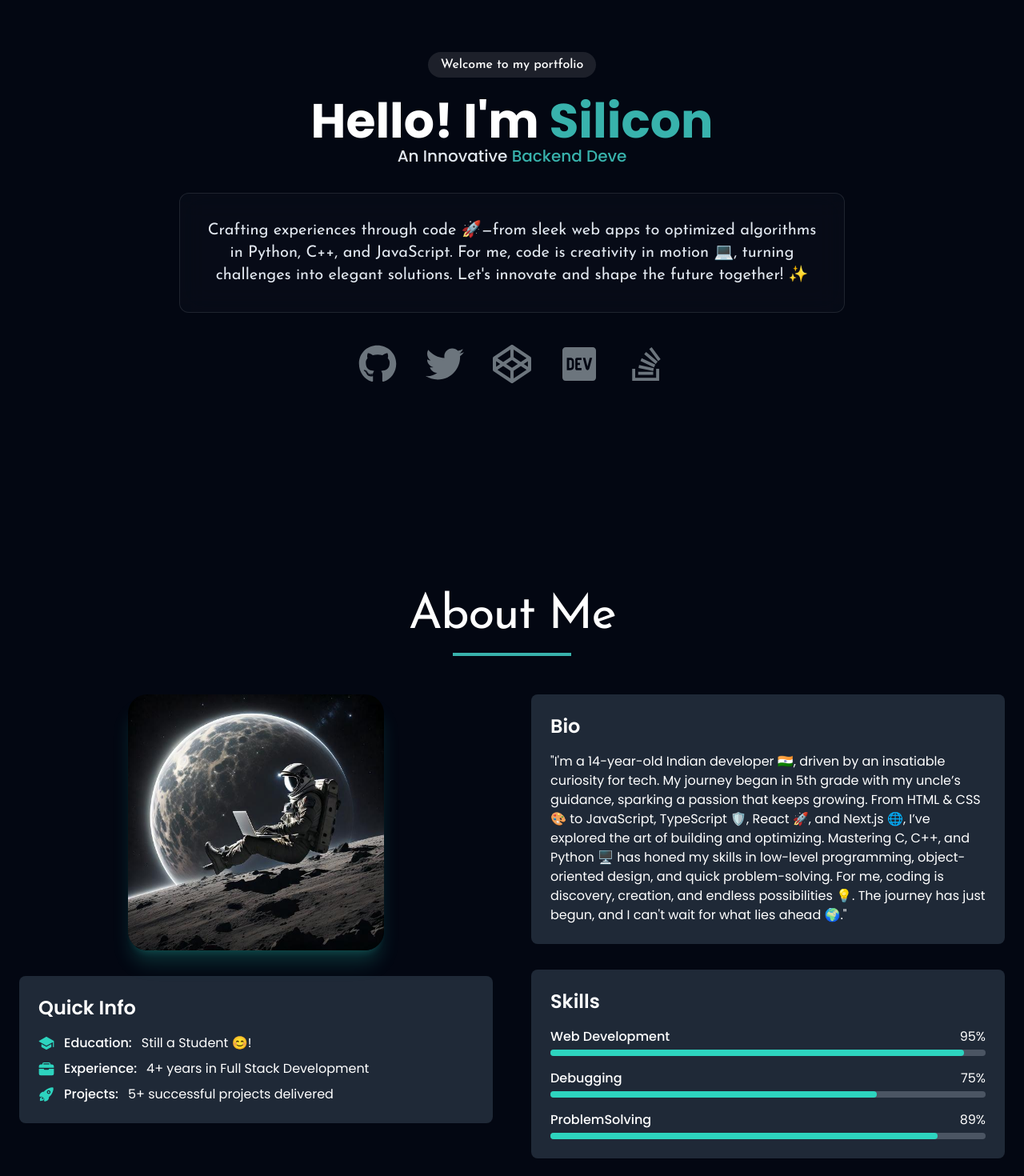
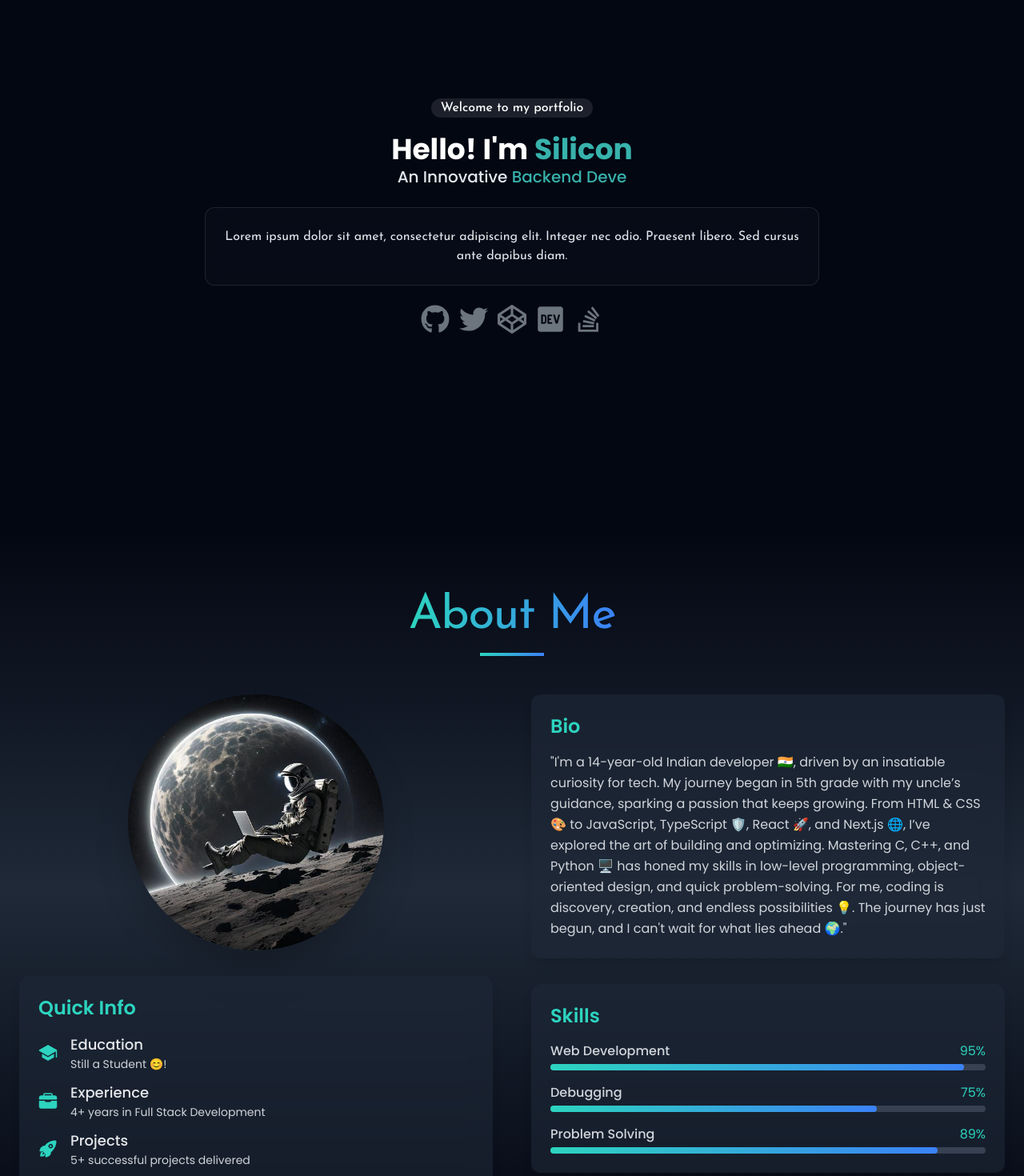
Before and after one commit to CoderSilicon/SIlicon3_3rd, a React (Vite) app: page / in a window 1280 px wide. Shown: the part 140-1610 px from the top of the page at 80% size. Built offline with nearby package versions, Linux system fonts and the light colour scheme.

Commit message:
Some bug fixes for Resolutions!!

```diff
--- a/src/components/FifthPage.jsx
+++ b/src/components/FifthPage.jsx
@@ -17,7 +17,7 @@ const projects = [
 const FifthPage = () => {
   return (
     <section id="proj">
-      <section className="container mx-auto px-4 py-16">
+      <section className="container mx-auto px-4 bg-slate-950 py-16">
         <div className="text-center mb-12">
           <h3 className="text-4xl font-bold mb-4 text-white josefin-sans font-monsterrat">
             Projects
--- a/src/components/FirstPage.jsx
+++ b/src/components/FirstPage.jsx
@@ -1,9 +1,6 @@
-import React, { useState, useEffect, useRef } from "react";
+import React from "react";
 import { useTypewriter, Cursor } from "react-simple-typewriter";
-import gsap from "gsap";
-import { CSSPlugin } from "gsap/all";
 import { motion } from "framer-motion"; // Import Framer Motion
-import { firstPageParagraph } from "../Constant";
 import {
   FaGithub,
   FaLinkedin,
@@ -36,35 +33,35 @@ const FirstPage = () => {
 
   // GlassBox component
   const GlassBox = ({ children }) => (
-    <div className="bg-[rgba(17,24,39,0.3)] backdrop-blur-lg rounded-xl p-8 shadow-none border-[1px] border-[rgba(255,255,255,0.1)] lg:mx-40">
+    <div className="bg-[rgba(17,24,39,0.3)] backdrop-blur-lg rounded-xl p-4 sm:p-6 shadow-none border-[1px] border-[rgba(255,255,255,0.1)] mx-2 sm:mx-4 lg:mx-20">
       {children}
     </div>
   );
 
   return (
-    <section className="Poppins-regular relative z-10 min-h-screen flex flex-col items-center justify-center text-white lg:mx-0 mx-6 sm:mx-4">
-      <div className="p-8 sm:p-16 max-w-full mx-auto  ">
+    <section className="Poppins-regular relative z-10 min-h-screen flex flex-col items-center justify-center text-white px-2 sm:px-4 lg:px-0">
+      <div className="p-4 sm:p-6 lg:p-12 max-w-screen-lg mx-auto">
         {/* Main content */}
         <motion.div
           initial={{ opacity: 0 }}
           animate={{ opacity: 1 }}
           transition={{ duration: 1 }}
         >
-          <div className="text-center mb-8">
+          <div className="text-center mb-6">
             <motion.div
               variants={itemVariants}
               initial="hidden"
               animate="visible"
             >
-              <div className="my-7 josefin-sans">
-                <span className="px-4 py-2 font-medium bg-[rgba(255,255,255,0.1)] rounded-full my-7">
+              <div className="my-5 josefin-sans">
+                <span className="px-3 py-1 font-medium bg-[rgba(255,255,255,0.1)] rounded-full">
                   Welcome to my portfolio
                 </span>
               </div>
-              <h1 className="font-bold text-3xl sm:text-4xl md:text-5xl lg:text-6xl ">
-                Hello! I'm <span className="text-[#38B2AC] ">Silicon</span>
+              <h1 className="font-bold text-xl sm:text-2xl md:text-3xl lg:text-4xl">
+                Hello! I'm <span className="text-[#38B2AC]">Silicon</span>
               </h1>
-              <h3 className="font-medium text-[#E2E8F0] sm:text-lg lg:text-xl">
+              <h3 className="font-medium text-[#E2E8F0] text-base sm:text-lg lg:text-xl">
                 An Innovative{" "}
                 <span className="text-[#38B2AC]">{typeEffect}</span>
               </h3>
@@ -72,25 +69,26 @@ const FirstPage = () => {
           </div>
 
           {/* Glass Box Section */}
-          <div className="text-center mb-8 josefin-sans">
+          <div className="text-center mb-6 josefin-sans">
             <motion.div
               variants={itemVariants}
               initial="hidden"
               animate="visible"
             >
               <GlassBox>
-                <p className="lg:text-xl text-sm leading-7 text-[#E2E8F0]">
-                  {firstPageParagraph}
+                <p className="text-xs sm:text-sm lg:text-base leading-5 sm:leading-6 text-[#E2E8F0]">
+                  {
+                    "Lorem ipsum dolor sit amet, consectetur adipiscing elit. Integer nec odio. Praesent libero. Sed cursus ante dapibus diam."
+                  }
                 </p>
               </GlassBox>
             </motion.div>
           </div>
 
           {/* Contact Button */}
-          <div className="flex justify-center items-center gap-4 sm:gap-6">
-            <div className="flex items-center justify-between">
-              <div className="flex items-center justify-between gap-1 mt-2">
+          <div className="flex flex-wrap justify-center items-center gap-2 sm:gap-3">
             {[
+              // Social icons
               {
                 icon: FaGithub,
                 label: "GitHub",
@@ -114,7 +112,7 @@ const FirstPage = () => {
               {
                 icon: FaStackOverflow,
                 label: "Stack Overflow",
-                    href: "https://https://stackoverflow.com/users/28206480/codersilicon",
+                href: "https://stackoverflow.com/users/28206480/codersilicon",
               },
             ].map((social) => (
               <a
@@ -123,13 +121,11 @@ const FirstPage = () => {
                 href={social.href}
                 target="_blank"
                 rel="noopener noreferrer"
-                    className="bg-none border-none text-4xl lg:hover:text-5xl transition-all sm:text-5xl lg:mx-4 mx-2 text-[#6c757d] cursor-pointer lg:hover:text-slate-100"
+                className="text-2xl sm:text-3xl lg:text-4xl transition-all text-[#6c757d] hover:text-slate-100"
               >
                 <social.icon />
               </a>
             ))}
-              </div>
-            </div>
           </div>
         </motion.div>
       </div>
--- a/src/components/SecondPage.jsx
+++ b/src/components/SecondPage.jsx
@@ -1,13 +1,14 @@
 import React from "react";
 import { motion } from "framer-motion";
-import { IoBook, IoSchool, IoBriefcase, IoRocket } from "react-icons/io5";
+import { IoSchool, IoBriefcase, IoRocket } from "react-icons/io5";
 import img from "../assets/AvatarImg_2.jpg";
 import { secondPageParagraph } from "../Constant";
+
 const SecondPage = () => {
   const skills = [
     { name: "Web Development", level: 95 },
     { name: "Debugging", level: 75 },
-    { name: "ProblemSolving", level: 89 },
+    { name: "Problem Solving", level: 89 },
   ];
 
   const experiences = [
@@ -30,7 +31,7 @@ const SecondPage = () => {
 
   return (
     <section
-      className="flex flex-col justify-center items-center min-h-screen  text-white"
+      className="flex flex-col justify-center items-center min-h-screen text-gray-200 bg-gradient-to-b from-gray-950 via-gray-800 to-gray-950"
       id="about"
     >
       <div className="container px-6 py-20">
@@ -41,18 +42,13 @@ const SecondPage = () => {
           whileInView={{ opacity: 1, y: 0 }}
           transition={{ duration: 0.8 }}
         >
-          <motion.h1
-            initial={{ opacity: 0, y: -50 }}
-            whileInView={{ opacity: 1, y: 0 }}
-            transition={{ duration: 1 }}
-            className="josefin-sans text-3xl sm:text-4xl lg:text-6xl font-medium tracking-tight mb-4"
-          >
+          <motion.h1 className="josefin-sans text-4xl sm:text-5xl lg:text-6xl font-bold tracking-tight mb-4 bg-gradient-to-r from-teal-400 to-blue-500 bg-clip-text text-transparent">
             About Me
           </motion.h1>
           <motion.div
-            className="h-1 w-16 lg:w-20 bg-[#38B2AC]"
+            className="h-1 w-20 bg-gradient-to-r from-teal-400 to-blue-500"
             initial={{ width: 0 }}
-            whileInView={{ width: "12%" }}
+            whileInView={{ width: "5rem" }}
             transition={{ duration: 1 }}
           ></motion.div>
         </motion.div>
@@ -61,9 +57,9 @@ const SecondPage = () => {
         <div className="grid grid-cols-1 lg:grid-cols-2 gap-12 items-start">
           {/* Left Column */}
           <div className="space-y-8">
-            {/* Avatar Image (Replaced Next.js Image with React img tag) */}
+            {/* Avatar Image */}
             <motion.div
-              className="relative w-64 h-64 lg:w-80 lg:h-80 mx-auto"
+              className="relative w-64 h-64 lg:w-80 lg:h-80 mx-auto overflow-hidden rounded-full shadow-2xl"
               initial={{ opacity: 0, scale: 0.8 }}
               whileInView={{ opacity: 1, scale: 1 }}
               transition={{ duration: 0.8 }}
@@ -71,24 +67,28 @@ const SecondPage = () => {
               <img
                 src={img}
                 alt="Profile"
-                className="w-full h-full object-cover rounded-3xl shadow-xl  shadow-teal-400/20"
+                className="w-full h-full object-cover"
               />
             </motion.div>
 
             {/* Quick Info */}
             <motion.div
-              className="bg-gray-800 p-6 rounded-lg"
+              className="bg-gray-800/60 p-6 rounded-xl shadow-lg backdrop-blur-lg"
               initial={{ opacity: 0, y: 20 }}
               whileInView={{ opacity: 1, y: 0 }}
               transition={{ duration: 0.8, delay: 0.2 }}
             >
-              <h2 className="text-2xl font-semibold mb-4">Quick Info</h2>
-              <ul className="space-y-2">
+              <h2 className="text-2xl font-semibold mb-4 text-teal-400">
+                Quick Info
+              </h2>
+              <ul className="space-y-3">
                 {experiences.map((exp, index) => (
-                  <li key={index} className="flex items-center space-x-3">
-                    <exp.icon className="text-teal-400 text-xl" />
-                    <span className="font-medium">{exp.title}:</span>
-                    <span>{exp.description}</span>
+                  <li key={index} className="flex items-center space-x-4">
+                    <exp.icon className="text-teal-400 text-2xl" />
+                    <div>
+                      <p className="font-medium text-lg">{exp.title}</p>
+                      <p className="text-gray-300 text-sm">{exp.description}</p>
+                    </div>
                   </li>
                 ))}
               </ul>
@@ -99,33 +99,39 @@ const SecondPage = () => {
           <div className="space-y-8">
             {/* Bio Section */}
             <motion.div
-              className="bg-gray-800 p-6 rounded-lg"
+              className="bg-gray-800/60 p-6 rounded-xl shadow-lg backdrop-blur-lg"
               initial={{ opacity: 0, y: 20 }}
               whileInView={{ opacity: 1, y: 0 }}
               transition={{ duration: 0.8 }}
             >
-              <h2 className="text-2xl font-semibold mb-4">Bio</h2>
-              <p>{secondPageParagraph}</p>
+              <h2 className="text-2xl font-semibold mb-4 text-teal-400">Bio</h2>
+              <p className="leading-relaxed text-gray-300">
+                {secondPageParagraph}
+              </p>
             </motion.div>
 
             {/* Skills Section */}
             <motion.div
-              className="bg-gray-800 p-6 rounded-lg"
+              className="bg-gray-800/60 p-6 rounded-xl shadow-lg backdrop-blur-lg"
               initial={{ opacity: 0, y: 20 }}
               whileInView={{ opacity: 1, y: 0 }}
               transition={{ duration: 0.8, delay: 0.2 }}
             >
-              <h2 className="text-2xl font-semibold mb-4">Skills</h2>
+              <h2 className="text-2xl font-semibold mb-4 text-teal-400">
+                Skills
+              </h2>
               <div className="space-y-4">
                 {skills.map((skill, index) => (
                   <div key={index}>
-                    <div className="flex justify-between mb-1">
-                      <span className="font-medium">{skill.name}</span>
-                      <span>{skill.level}%</span>
+                    <div className="flex justify-between items-center mb-1">
+                      <span className="font-medium text-gray-300">
+                        {skill.name}
+                      </span>
+                      <span className="text-teal-400">{skill.level}%</span>
                     </div>
-                    <div className="w-full bg-gray-600 h-2 rounded">
+                    <div className="w-full bg-gray-700 h-2 rounded">
                       <div
-                        className="bg-teal-400 h-2 rounded"
+                        className="bg-gradient-to-r from-teal-400 to-blue-500 h-2 rounded"
                         style={{ width: `${skill.level}%` }}
                       />
                     </div>
@@ -133,14 +139,6 @@ const SecondPage = () => {
                 ))}
               </div>
             </motion.div>
-
-            {/* CTA Section */}
-            <motion.div
-              className="flex justify-center space-x-4"
-              initial={{ opacity: 0, y: 20 }}
-              whileInView={{ opacity: 1, y: 0 }}
-              transition={{ duration: 0.8, delay: 0.4 }}
-            ></motion.div>
           </div>
         </div>
       </div>
--- a/src/components/SixthPage.jsx
+++ b/src/components/SixthPage.jsx
@@ -50,8 +50,8 @@ const SixthPage = () => {
   };
 
   return (
-    <div
-      className="min-h-screen flex items-center justify-center px-4 sm:px-6 lg:px-8 transition-all"
+    <section
+      className="min-h-screen flex items-center justify-center px-4 sm:px-6 lg:px-8  transition-all"
       id="contact"
     >
       <motion.div
@@ -183,7 +183,7 @@ const SixthPage = () => {
           </motion.div>
         )}
       </motion.div>
-    </div>
+    </section>
   );
 };
 
--- a/src/components/ui/Nav.jsx
+++ b/src/components/ui/Nav.jsx
@@ -10,7 +10,7 @@ const Nav = () => {
   const navItems = [
     { name: "Home", href: "#" },
     { name: "About", href: "#about" },
-    { name: "Skils", href: "#skills" },
+    { name: "Skills", href: "#skills" },
     { name: "Languages", href: "#lang" },
     { name: "Projects", href: "#proj" },
   ];
@@ -42,7 +42,7 @@ const Nav = () => {
   };
 
   return (
-    <nav className="fixed top-0 left-0 w-full z-50 px-4 py-4 md:py-6 josefin-slab">
+    <nav className="fixed top-0 left-0 w-full z-50 px-4 py-4 md:py-6 text-center josefin-sans">
       <div className="max-w-7xl mx-auto">
         <div className="flex justify-between items-center backdrop-blur-lg bg-black/30 rounded-l-3xl rounded-r-3xl px-6 py-3 shadow-lg border border-white/10">
           <a
```
Lines whose indentation alone changed are shown as unchanged.
